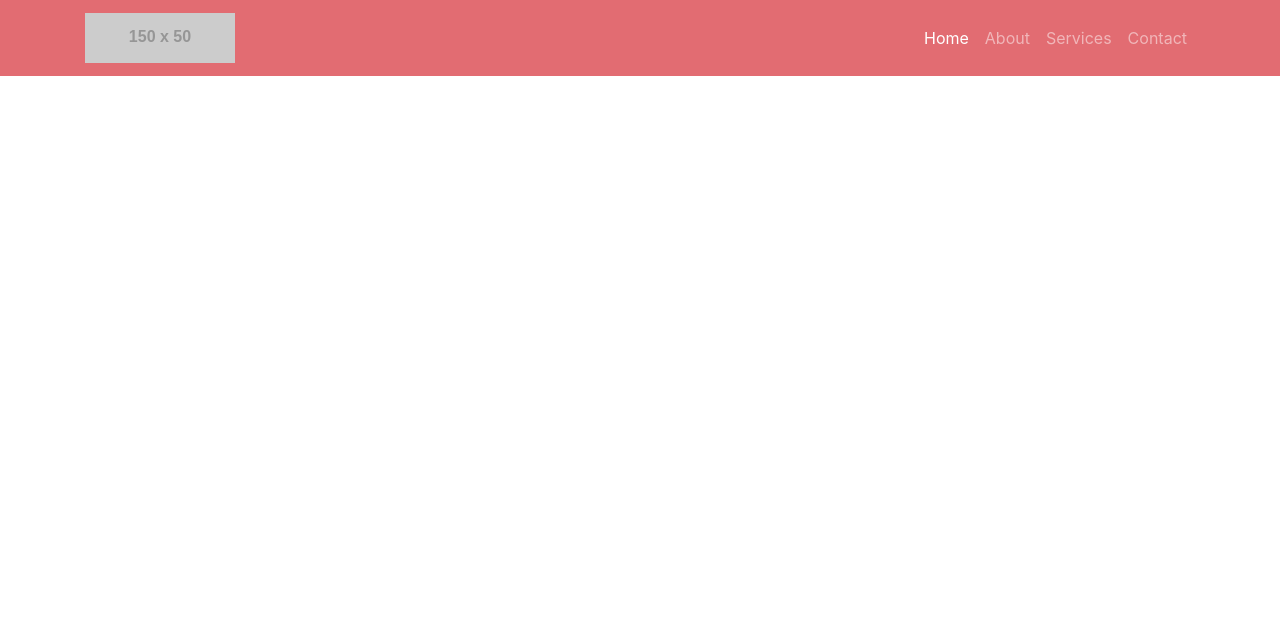
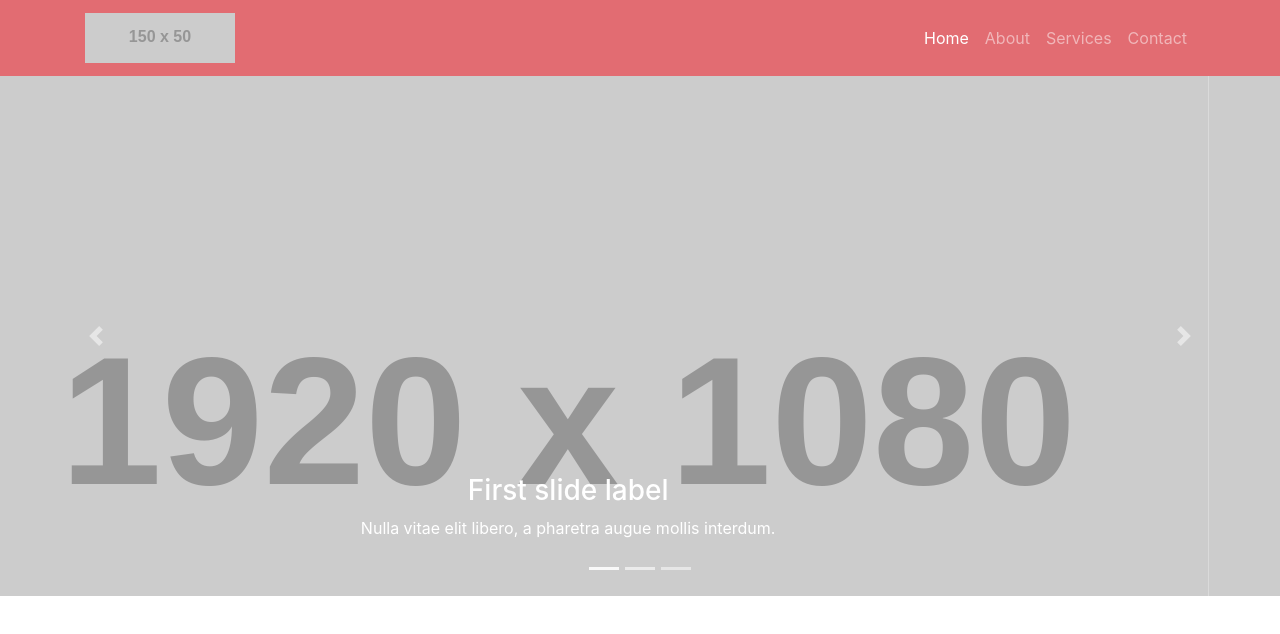
Before and after one commit to benklinton/Soffe-Doodles, a React (Create React App) app in the folder soffe-doodles/: page / in a window 1280 px wide. Shown: the top 634 px of the page. Built offline with nearby package versions, Linux system fonts and the light colour scheme.

Commit message:
created carousel component

```diff
--- a/soffe-doodles/src/App.js
+++ b/soffe-doodles/src/App.js
@@ -1,9 +1,12 @@
 import React from 'react';
 import Navbar from "./components/navbar";
+import Circus from "./components/carousel";
+
 function App() {
   return (
     <div>
       <Navbar/>
+      <Circus/>
     </div>
   );
 }
--- /dev/null
+++ b/soffe-doodles/src/components/carousel/index.js
@@ -0,0 +1,46 @@
+import React from 'react';
+import './style.css';
+import Carousel from 'react-bootstrap/Carousel'
+function Circus() {
+    return (
+      <Carousel>
+  <Carousel.Item>
+    <img
+      className="d-block w-100"
+      src="https://via.placeholder.com/1920x1080"
+      alt="First slide"
+    />
+    <Carousel.Caption>
+      <h3>First slide label</h3>
+      <p>Nulla vitae elit libero, a pharetra augue mollis interdum.</p>
+    </Carousel.Caption>
+  </Carousel.Item>
+  <Carousel.Item>
+    <img
+      className="d-block w-100"
+      src="https://via.placeholder.com/1920x1080"
+      alt="Third slide"
+    />
+
+    <Carousel.Caption>
+      <h3>Second slide label</h3>
+      <p>Lorem ipsum dolor sit amet, consectetur adipiscing elit.</p>
+    </Carousel.Caption>
+  </Carousel.Item>
+  <Carousel.Item>
+    <img
+      className="d-block w-100"
+      src="https://via.placeholder.com/1920x1080"
+      alt="Third slide"
+    />
+
+    <Carousel.Caption>
+      <h3>Third slide label</h3>
+      <p>Praesent commodo cursus magna, vel scelerisque nisl consectetur.</p>
+    </Carousel.Caption>
+  </Carousel.Item>
+</Carousel>
+    );
+};
+
+export default Circus;
--- /dev/null
+++ b/soffe-doodles/src/components/carousel/style.css
@@ -0,0 +1,9 @@
+.carousel-item {
+    height: 65vh;
+    min-height: 350px;
+    background: no-repeat center center scroll;
+    -webkit-background-size: cover;
+    -moz-background-size: cover;
+    -o-background-size: cover;
+    background-size: cover;
+  }
```
